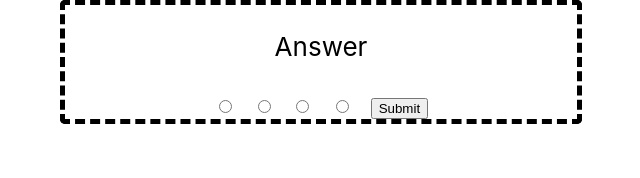
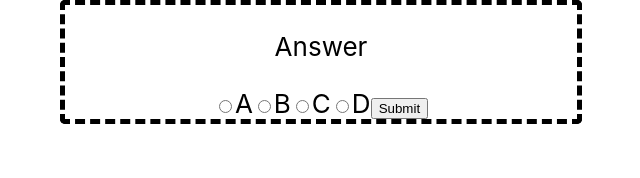
Before and after one commit to yudintsevtimofey/PractiCode-ShellHacks2025, a React (Create React App) app: page / in a window 1280 px wide. Shown: the top 178 px of the page, without its empty margins (319-959 px from the left). Built offline with nearby package versions, Linux system fonts and the light colour scheme.

Commit message:
labels are now black

```diff
--- a/src/styles/MultipleChoice.css
+++ b/src/styles/MultipleChoice.css
@@ -0,0 +1,3 @@
+label {
+  color: black;
+}
```
